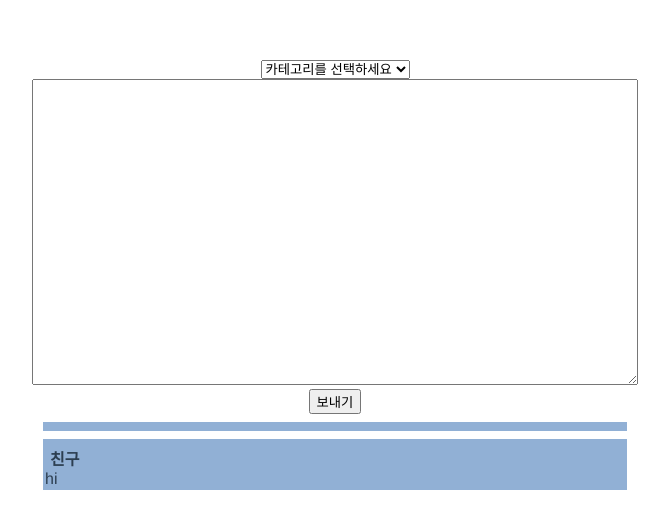
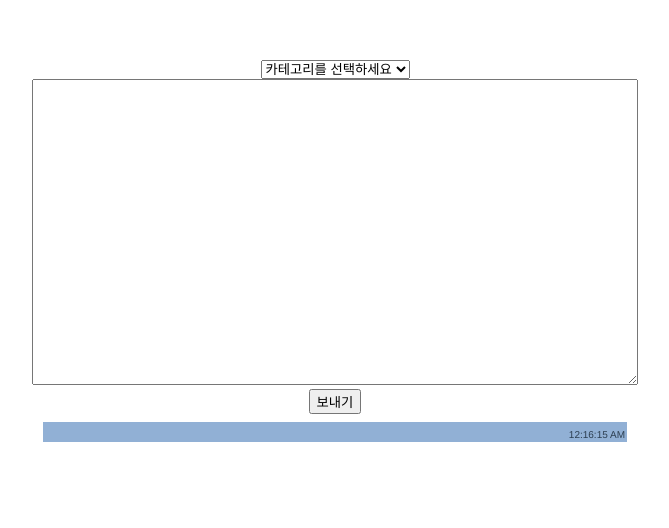
Before and after one commit to imskojs/xmasCards, a Vue app: page / in a window 1280 px wide. Both pictures are taken after a click on the button "보내기". Shown: the top 528 px of the page, without its empty margins (305-974 px from the left). Built offline with nearby package versions, Linux system fonts and the light colour scheme.

Commit message:
message list view date

```diff
--- a/src/components/MessageList.vue
+++ b/src/components/MessageList.vue
@@ -3,6 +3,7 @@
     <div class="message" v-for="message of data.messages" :key="message.id">
       <div class="friend-type">{{ message.friendType | toKorean }}</div>
       <div class="message-content">{{ message.message }}</div>
+      <div class="date">{{ message.date | localDate }}</div>
     </div>
   </div>
 </template>
@@ -25,6 +26,9 @@ export default {
       } else if (value === "family") {
         return "가족";
       }
+    },
+    localDate(value) {
+      return new Date(value).toLocaleTimeString("kr-KO");
     }
   }
 };
@@ -50,4 +54,9 @@ export default {
 .message-content {
   text-align: left;
 }
+
+.date {
+  font-size: 10px;
+  text-align: right;
+}
 </style>
--- a/src/main.js
+++ b/src/main.js
@@ -12,7 +12,7 @@ Vue.prototype.$globalData = {
   },
 
   data: {
-    messages: [{ id: '1', friendType: 'friend', message: 'hi' }]
+    messages: []
   }
 
 }
```
